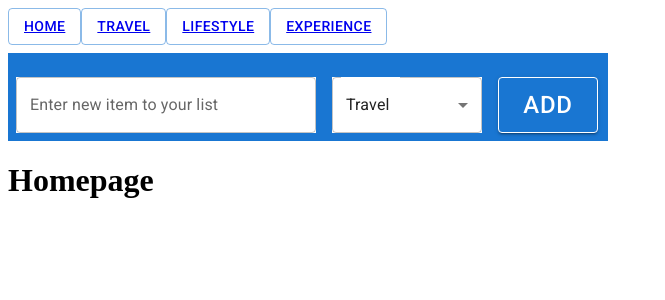
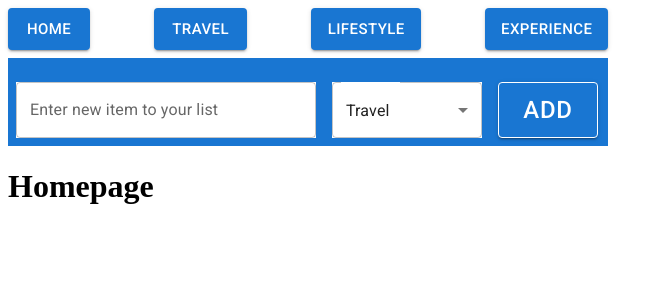
Before and after one commit to Khrebtova/phase-3-project-bucket-list, a React (Create React App) app: page / in a window 1280 px wide. Shown: the top 300 px of the page, without its empty margins (0-665 px from the left). Built offline with nearby package versions, Linux system fonts and the light colour scheme; no server answers.

Commit message:
add style to elements in Header

```diff
--- a/src/components/Header.jsx
+++ b/src/components/Header.jsx
@@ -1,19 +1,24 @@
 import React from 'react'
-import { Button } from '@mui/material'
-import { Link } from 'react-router-dom'
+import {Box, Button, styled, Stack } from '@mui/material'
+import { useNavigate } from 'react-router-dom'
 
 const Header = () => {
-
+    const navigate = useNavigate();
+    const handleClick = (e) => {
+        console.log(e.target.name)
+        navigate(`/${e.target.name}`)
+    }
 
     return (
 
-        <nav className='navbar'>
-            <Button variant="outlined"><Link to="/">Home</Link></Button>
-
-            <Button variant="outlined"><Link to="/travel">Travel</Link></Button>
-            <Button variant="outlined"><Link to="/lifestyle">Lifestyle</Link></Button>
-            <Button variant="outlined"><Link to="/experience">Experience</Link></Button>
-        </nav>
+        <Box sx={{maxWidth: 600, mb: 1, mt: 1}}>
+            <Stack direction="row" spacing={8}>
+                <Button variant="contained" size="large" name="home" onClick={handleClick} >Home</Button>
+                <Button variant="contained" size="large" name="travel" onClick={handleClick} >Travel</Button>
+                <Button variant="contained" size="large" name="lifestyle" onClick={handleClick} >LifeStyle</Button>
+                <Button variant="contained" size="large" name="experience" onClick={handleClick} >Experience</Button>
+            </Stack>
+        </Box>
     )
 }
 
```
